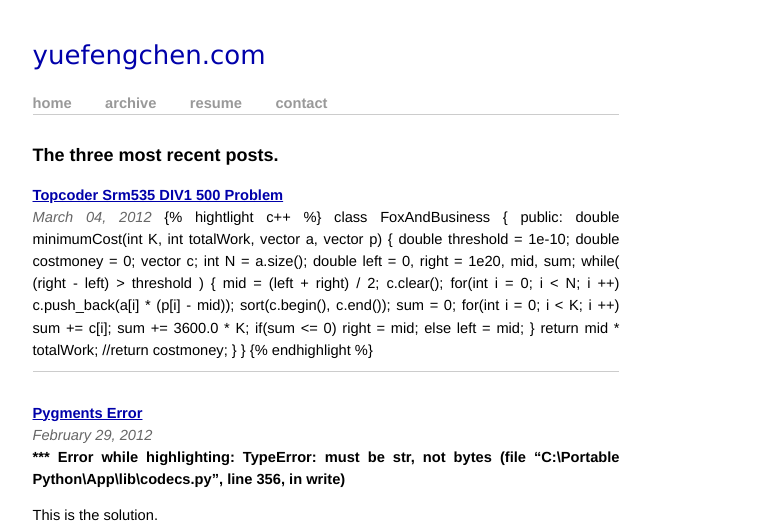
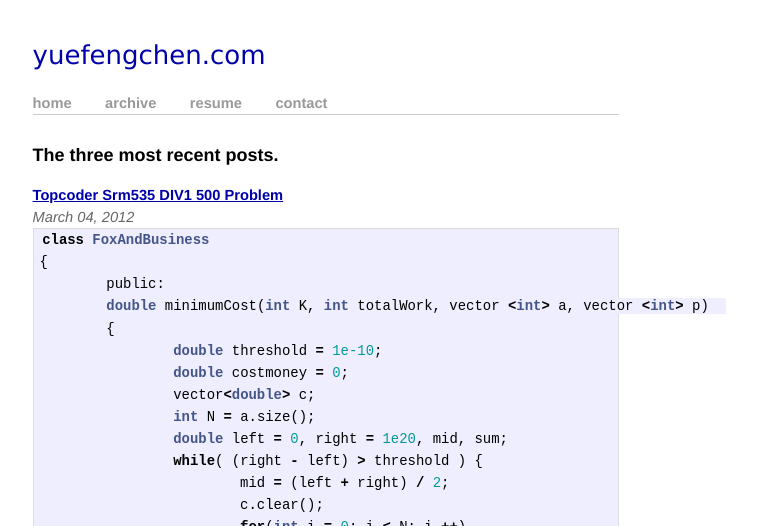
Before and after one commit to yuefengchen/yuefengchen.github.com, a Jekyll site: the page built from index.html, in a window 1280 px wide, cut to the strip 0-526 px from the top of the page. Shown: the whole strip, without its empty margins (314-1071 px from the left). Built offline with Jekyll 4.4.1, drawn with Linux system fonts in a browser that asks for light colours; Markdown is read by kramdown in place of the engine named in the settings; comment, search, counter and statistics services are not loaded; some of the changed text lies outside the part shown.

Commit message:
modify 2012-03-04

```diff
--- a/_posts/2012-03-04-topcoder-srm535div500.markdown
+++ b/_posts/2012-03-04-topcoder-srm535div500.markdown
@@ -3,7 +3,7 @@ title  : Topcoder Srm535 DIV1 500 Problem
 layout : post
 ---
 
-{% hightlight c++ %}
+{% highlight c++ %}
 class FoxAndBusiness
 {
         public:
```
